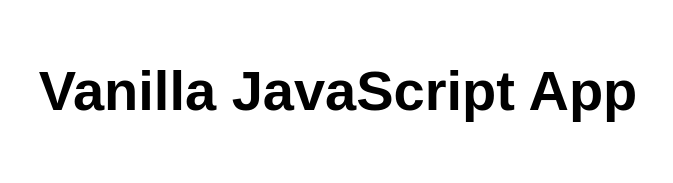
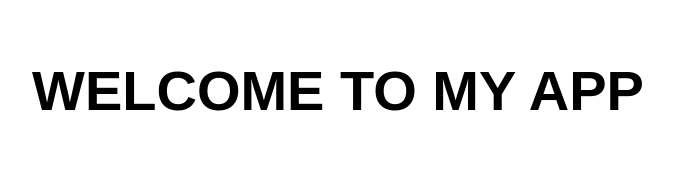
Before and after one commit to Nishitha003/static-web-app, a website: page src/index.html in a window 1280 px wide. Shown: the whole page, without its empty margins (302-975 px from the left). Drawn offline with Linux system fonts and the light colour scheme.

Commit message:
index.html

```diff
--- a/src/index.html
+++ b/src/index.html
@@ -10,7 +10,7 @@
 
 <body>
   <main>
-    <h1>Vanilla JavaScript App</h1>
+    <h1>WELCOME TO MY APP</h1>
   </main>
 </body>
 
```
